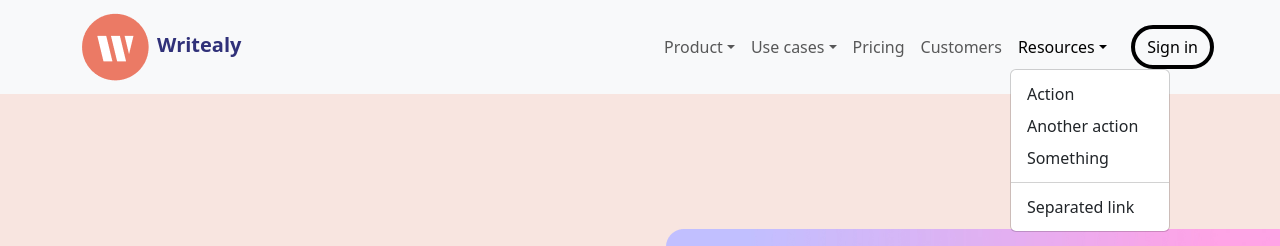
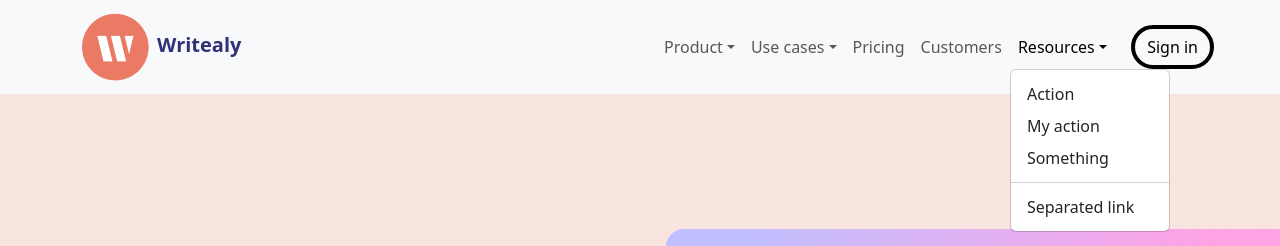
Before and after one commit to atif7luqman/Quiz4, a React (Vite) app: page / in a window 1280 px wide. Both pictures are taken after a click on the button "Resources". Shown: the top 246 px of the page. Built offline with nearby package versions, Linux system fonts and the light colour scheme.

Commit message:
logo renamed

```diff
--- a/src/components/Header.jsx
+++ b/src/components/Header.jsx
@@ -38,7 +38,7 @@
             <Nav.Link href="#customers">Customers</Nav.Link>
             <NavDropdown title="Resources" id="collapsible-nav-dropdown" drop="down">
               <NavDropdown.Item href="#action/3.1">Action</NavDropdown.Item>
-              <NavDropdown.Item href="#action/3.2">Another action</NavDropdown.Item>
+              <NavDropdown.Item href="#action/3.2">My action</NavDropdown.Item>
               <NavDropdown.Item href="#action/3.3">Something</NavDropdown.Item>
               <NavDropdown.Divider />
               <NavDropdown.Item href="#action/3.4">Separated link</NavDropdown.Item>
```
